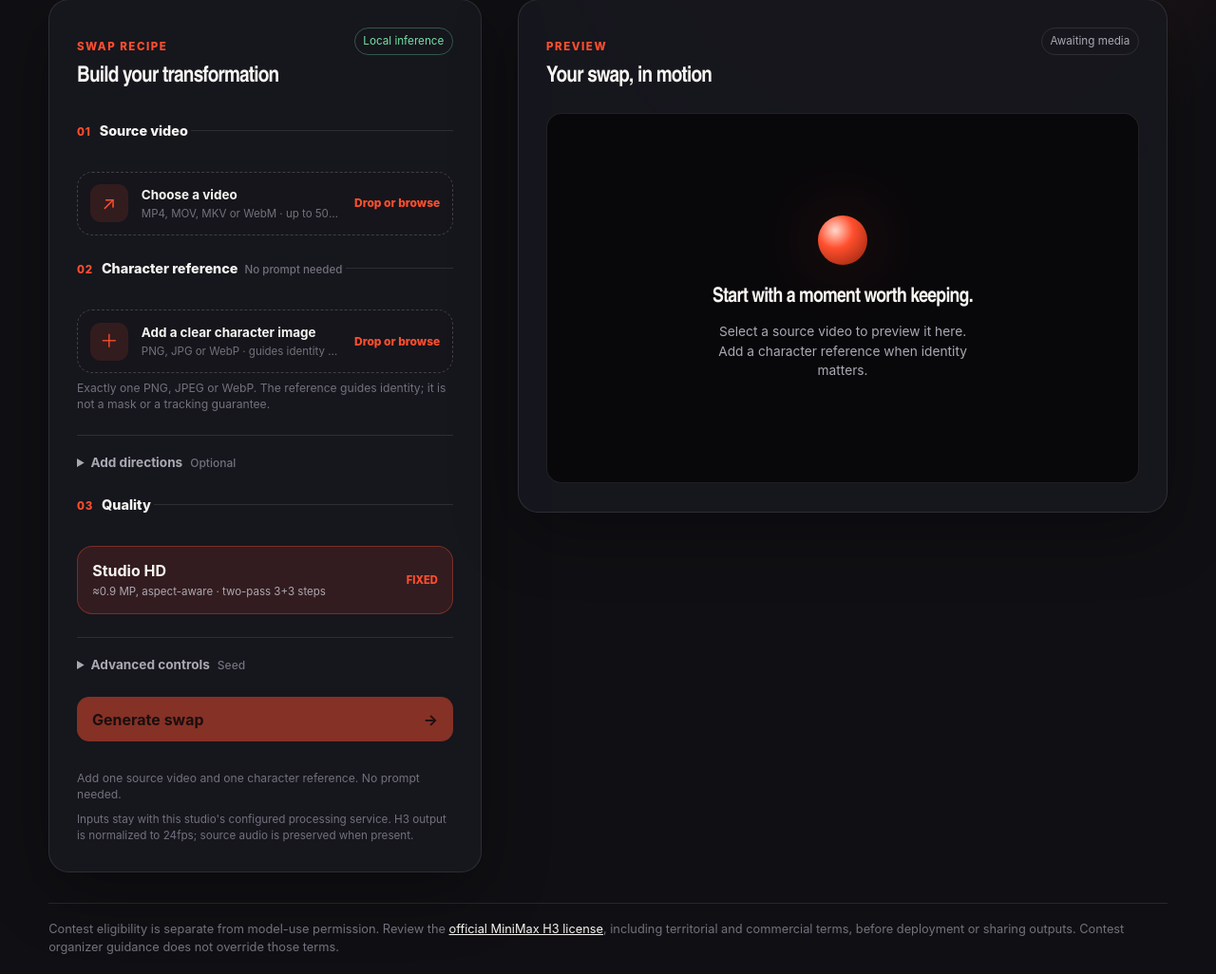
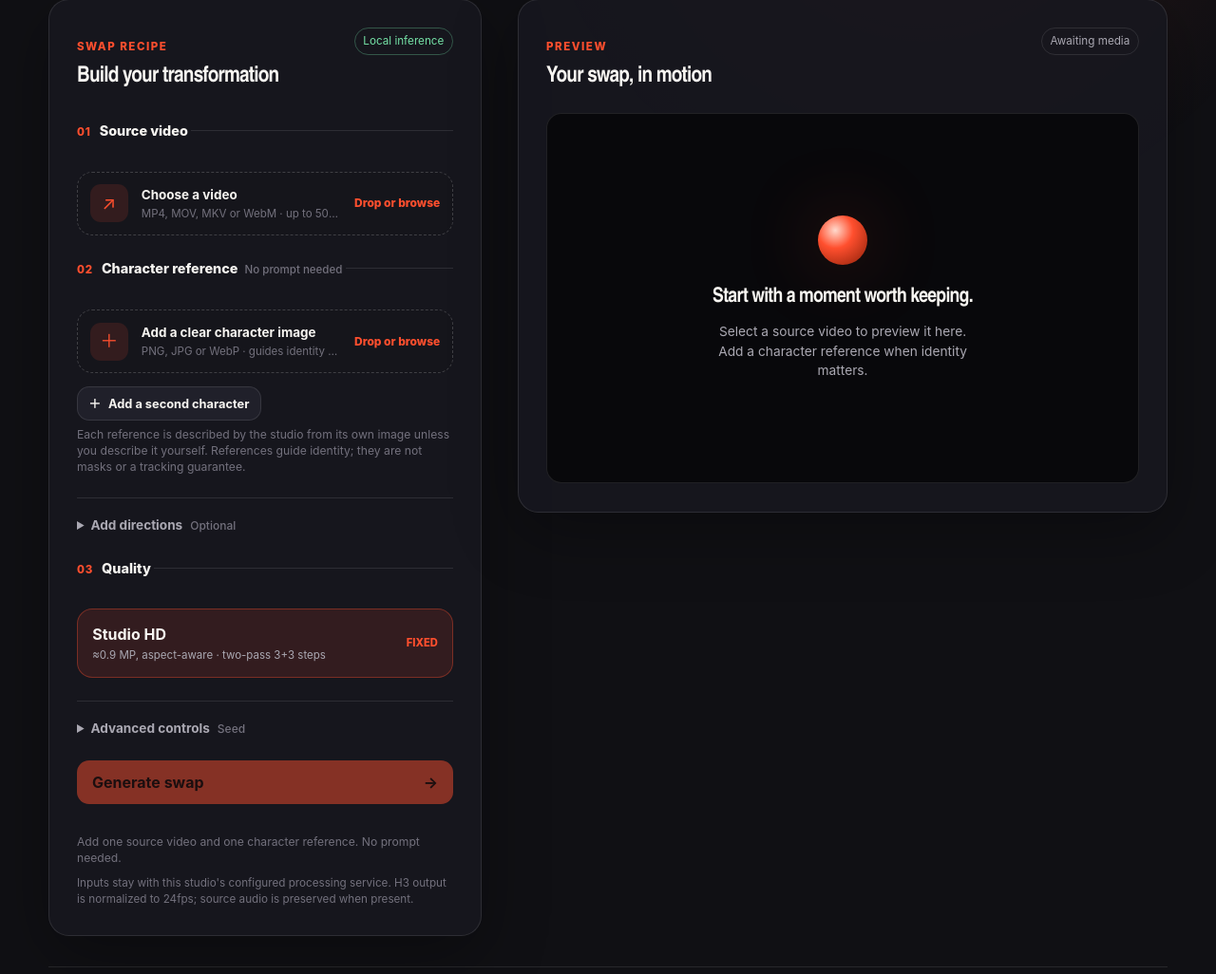
Before and after one commit to lvsas/OpenJutsuStudio, a FastAPI app: page /h3 in a window 1280 px wide. Shown: the part 257-1283 px from the top of the page at 95% size. Before the commit the page ends 1262 px from the top, so only its background shows below. Run offline with FastAPI, Linux system fonts and the light colour scheme; data that the repository does not hold is empty.

Commit message:
feat(h3): give the studio the second character slot LTX already had
Phase 3 step 6. The backend accepted two ordered references since the last commit but the
interface offered only one, so the capability was unreachable.

- the reference fieldset gains an 'Add a second character' toggle, a second picker with its
  own thumbnail and file name, and a remove path that clears both
- the form submits both files under the same field, so the API receives them in order
- the capsule chain shows a card per reference and renumbers itself, so one reference reads
  01 Source / 02 Reference / 03 Result and two read 01 / 02 / 03 Reference 2 / 04

Verified in the browser: with two files chosen the payload carries both in order, the
toggle reads 'Remove second character', both thumbnails render, and the chain renumbers.

```diff
--- a/src/static/h3-studio.js
+++ b/src/static/h3-studio.js
@@ -58,17 +58,33 @@ function notify(message) {
   window.OpenGenjutsuStudio?.showToast?.(byId('toast-region'), message, 'error');
 }
 function paintPickers() {
-  for (const [field, fallback] of [['video', 'Choose a video'], ['reference', 'Add a clear character image']]) {
+  byId('video-name').textContent = byId('video').files[0] ? byId('video').files[0].name : 'Choose a video';
+  for (const [field, suffix, fallback] of [['reference', '', 'Add a clear character image'],
+                                           ['reference-2', '-2', 'Add the second character']]) {
     const file = byId(field).files[0];
-    byId(`${field}-name`).textContent = file ? file.name : fallback;
+    byId(`reference-name${suffix}`).textContent = file ? file.name : fallback;
+    const url = blobs.get(field);
+    byId(`reference-thumb${suffix}`).replaceChildren(
+      url ? Object.assign(document.createElement('img'), {src: url, alt: ''}) : '＋');
   }
-  const url = blobs.get('reference');
-  byId('reference-thumb').replaceChildren(url ? Object.assign(document.createElement('img'), {src: url, alt: ''}) : '＋');
   byId('remove-reference').hidden = !byId('reference').files[0];
+  byId('add-second-reference').hidden = !byId('reference').files[0];
+}
+function setSecondReference(visible) {
+  byId('second-reference').hidden = !visible;
+  byId('reference-2').disabled = !visible;
+  const toggle = byId('add-second-reference');
+  toggle.setAttribute('aria-expanded', String(visible));
+  toggle.lastElementChild.textContent = visible ? 'Remove second character' : 'Add a second character';
+  toggle.firstElementChild.textContent = visible ? '−' : '＋';
+  if (visible) return;
+  byId('reference-2').value = '';
+  previewInputs();
 }
 function previewInputs() {
   take.reset();
-  for (const [kind, field] of [['source', 'video'], ['reference', 'reference']]) {
+  for (const [kind, field] of [['source', 'video'], ['reference', 'reference'],
+                               ['reference-2', 'reference-2']]) {
     const old = blobs.get(kind);
     const file = byId(field).files[0];
     const url = file ? URL.createObjectURL(file) : '';
@@ -77,9 +93,18 @@ function previewInputs() {
     blobs.set(kind, url);
   }
   paintPickers();
+  paintChain();
   paintSourceSummary();
   syncStage();
   update();
+}
+// One reference or two: the chain shows a card per reference and renumbers itself.
+function paintChain() {
+  const second = byId('reference-2').files.length === 1 && !byId('reference-2').disabled;
+  byId('take-reference-2-card').hidden = !second;
+  byId('take-second-arrow').hidden = !second;
+  byId('take-result-card').querySelector('span').textContent = second
+    ? '04 · H3 result' : '03 · H3 result';
 }
 // Mirrors LTX: the frame is followed by the selected source's own summary block.
 function paintSourceSummary() {
@@ -133,14 +158,20 @@ async function submit(event) {
 }
 form.addEventListener('submit', submit);
 byId('directions').addEventListener('toggle', update);
-for (const [field, kind] of [['video', 'source'], ['reference', 'reference']]) {
+for (const [field, kind] of [['video', 'source'], ['reference', 'reference'],
+                             ['reference-2', 'reference']]) {
   byId(field).addEventListener('change', () => { previewInputs(); setStage(kind); });
 }
+byId('add-second-reference').addEventListener('click', () => {
+  setSecondReference(byId('second-reference').hidden);
+});
 // The capsule marks each take stage and selects it in the preview frame.
 for (const card of document.querySelectorAll?.('[data-h3-stage]') || []) {
   card.addEventListener('click', () => setStage(card.dataset.h3Stage));
 }
 byId('remove-reference').addEventListener('click', () => {
+  byId('reference').value = '';
+  if (!byId('second-reference').hidden) setSecondReference(false);
   byId('reference').value = '';
   previewInputs();
 });
--- a/src/templates/h3.html
+++ b/src/templates/h3.html
@@ -43,14 +43,23 @@
           </fieldset>
           <fieldset class="recipe-step">
             <legend><span>02</span> Character reference <small>No prompt needed</small></legend>
-            <input id="h3-reference" name="reference_image" class="visually-hidden" type="file" accept="image/png,image/jpeg,image/webp" required>
+            <input id="h3-reference" name="reference_images" class="visually-hidden" type="file" accept="image/png,image/jpeg,image/webp" required>
             <label class="media-picker reference-picker" for="h3-reference" id="h3-reference-picker" data-drop-kind="image">
               <span class="reference-thumb" id="h3-reference-thumb" aria-hidden="true">＋</span>
               <span><strong id="h3-reference-name">Add a clear character image</strong><small>PNG, JPG or WebP · guides identity for the swap</small></span>
               <span class="picker-action"><span class="picker-drop-hint">Drop or </span>browse</span>
             </label>
             <button id="h3-remove-reference" class="btn btn-ghost btn-small remove-reference" type="button" hidden>Remove character reference</button>
-            <p class="field-help">Exactly one PNG, JPEG or WebP. The reference guides identity; it is not a mask or a tracking guarantee.</p>
+            <button id="h3-add-second-reference" class="btn btn-secondary btn-small add-second-reference" type="button" aria-controls="h3-second-reference" aria-expanded="false"><span aria-hidden="true">＋</span><span>Add a second character</span></button>
+            <div id="h3-second-reference" class="secondary-reference" hidden>
+              <input id="h3-reference-2" name="reference_images" class="visually-hidden" type="file" accept="image/png,image/jpeg,image/webp" disabled>
+              <label class="media-picker reference-picker" for="h3-reference-2" id="h3-reference-picker-2" data-drop-kind="image">
+                <span class="reference-thumb" id="h3-reference-thumb-2" aria-hidden="true">＋</span>
+                <span><strong id="h3-reference-name-2">Add the second character</strong><small>Use only when two visible people need swapping</small></span>
+                <span class="picker-action"><span class="picker-drop-hint">Drop or </span>browse</span>
+              </label>
+            </div>
+            <p class="field-help">Each reference is described by the studio from its own image unless you describe it yourself. References guide identity; they are not masks or a tracking guarantee.</p>
           </fieldset>
           <details id="h3-directions" class="advanced-settings directions-step">
             <summary>Add directions <span>Optional</span></summary>
@@ -114,11 +123,13 @@
               <span id="h3-take-proof" class="badge">Recording take</span>
             </div>
             <div class="take-story-path" aria-label="Visual take stages">
-              <button class="take-stage-card" type="button" data-h3-stage="source"><video id="h3-take-source-preview" muted playsinline preload="metadata"></video><span>01 · Source</span></button>
+              <button id="h3-take-source-card" class="take-stage-card" type="button" data-h3-stage="source"><video id="h3-take-source-preview" muted playsinline preload="metadata"></video><span>01 · Source</span></button>
               <span class="take-path-arrow" aria-hidden="true">+</span>
-              <button class="take-stage-card" type="button" data-h3-stage="reference"><img id="h3-take-reference-preview" alt=""><span>02 · Reference</span></button>
+              <button id="h3-take-reference-card" class="take-stage-card" type="button" data-h3-stage="reference"><img id="h3-take-reference-preview" alt=""><span>02 · Reference</span></button>
+              <span id="h3-take-second-arrow" class="take-path-arrow" aria-hidden="true" hidden>+</span>
+              <button id="h3-take-reference-2-card" class="take-stage-card" type="button" data-h3-stage="reference" hidden><img id="h3-take-reference-2-preview" alt=""><span>03 · Reference 2</span></button>
               <span class="take-path-arrow" aria-hidden="true">→</span>
-              <button class="take-stage-card" type="button" data-h3-stage="result"><video id="h3-take-result-preview" muted playsinline preload="metadata"></video><span>03 · H3 result</span></button>
+              <button id="h3-take-result-card" class="take-stage-card" type="button" data-h3-stage="result"><video id="h3-take-result-preview" muted playsinline preload="metadata"></video><span>03 · H3 result</span></button>
             </div>
             <p id="h3-take-copy" class="microcopy">This visual chain is the recipe this take freezes. Select a stage to inspect it in the preview above.</p>
           </section>
```
Also changed, not shown: tests/h3_studio_contract.mjs (+6 -2 lines), tests/test_h3_studio_ui.py (+14 -13 lines).
